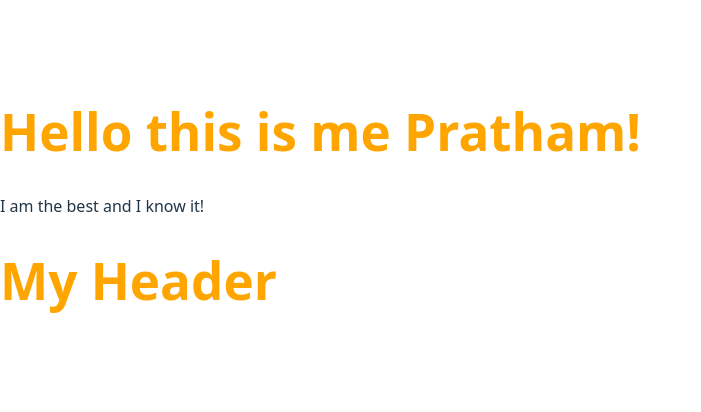
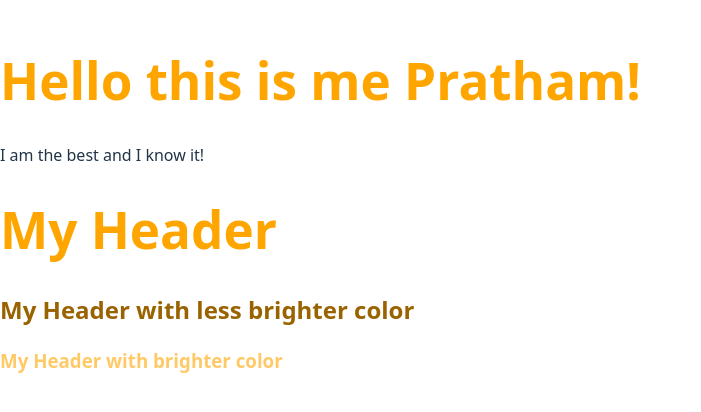
Before and after one commit to pratham2707/react-practice, a React (Vite) app: page / in a window 1280 px wide. Shown: the part 194-606 px from the top of the page, without its empty margins (0-701 px from the left). Built offline with nearby package versions, Linux system fonts and the light colour scheme.

Commit message:
Sass modules (color module)

```diff
--- a/src/Components/Sass/MyHeader.jsx
+++ b/src/Components/Sass/MyHeader.jsx
@@ -2,7 +2,11 @@ import './MyStyle.scss';
 
 function MyHeader() {
     return (
-        <h1>My Header</h1>
+        <>
+            <h1>My Header</h1>
+            <h2>My Header with less brighter color</h2>
+            <h3>My Header with brighter color</h3>
+        </>
     );
 }
 
--- a/src/Components/Sass/MyStyle.scss
+++ b/src/Components/Sass/MyStyle.scss
@@ -1,5 +1,15 @@
+@use 'sass:color';
+
 $myColor: orange;
 
 h1 {
     color: $myColor;
 }
+
+h2 {
+    color: color.adjust($myColor, $lightness: -20%)
+}
+
+h3 {
+    color: color.adjust($myColor, $lightness: 20%)
+}
```
